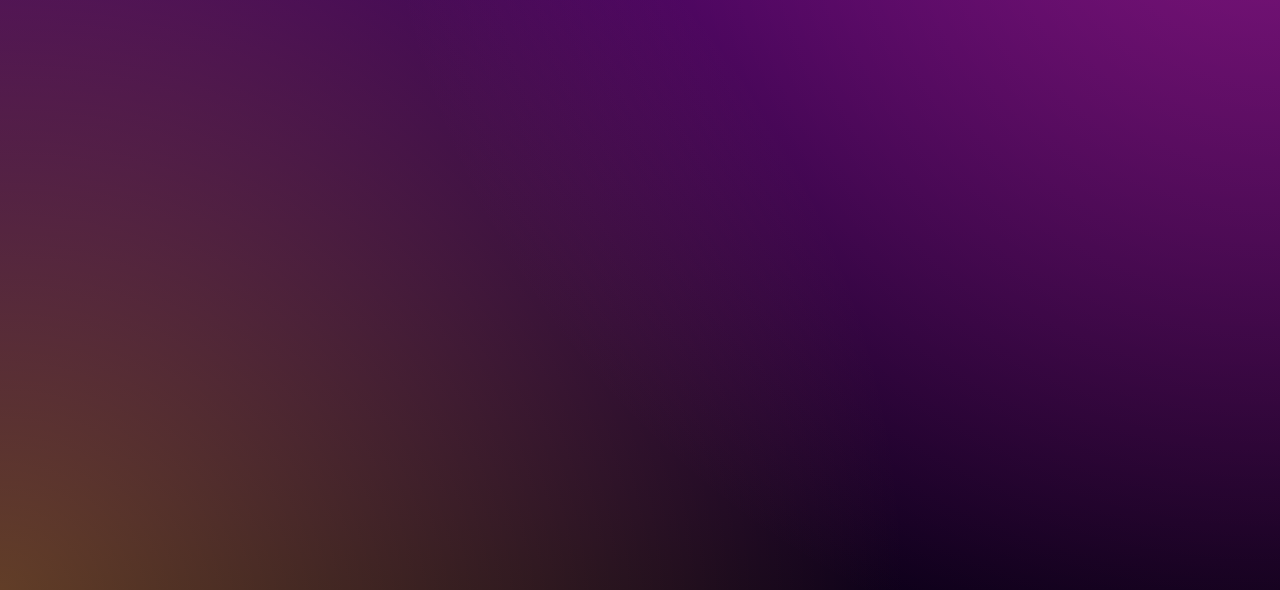
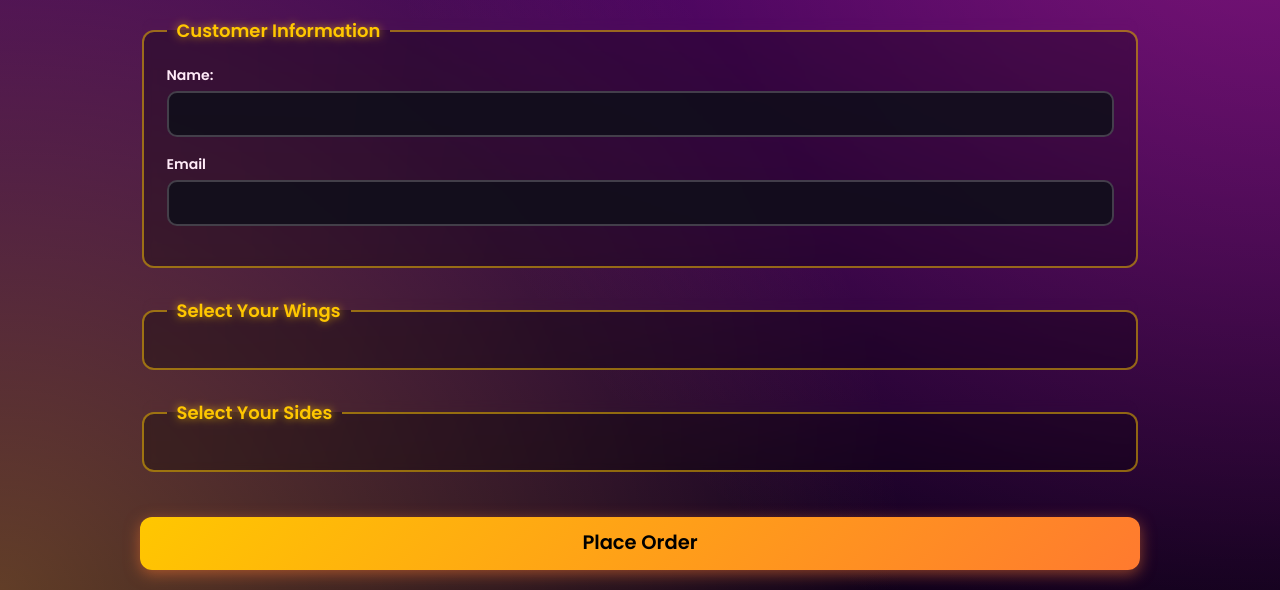
Before and after one commit to ejones29/funky-chicken-wing-shack, a Gatsby site in the folder gatsby-app/: page /order in a window 1280 px wide. Shown: the part 210-800 px from the top of the page. Built offline with nearby package versions, Linux system fonts and the light colour scheme; Gatsby itself is replaced by a stand-in of ours.

Commit message:
sets up scaffolding for Order page and adds useForm hook

```diff
--- /dev/null
+++ b/gatsby-app/src/hooks/useForm.ts
@@ -0,0 +1,29 @@
+import { useState } from "react";
+
+interface UpdateValueEvent {
+  target: {
+    name: string;
+    value: string;
+    type: string;
+  };
+}
+
+export default function useForm<T>(defaults: T) {
+  const [values, setValues] = useState<T>(defaults);
+
+  (event: UpdateValueEvent) => {
+    // check if it's a number and convert it
+    let value: string | number = event.target.value;
+    if (event.target.type === "number") {
+      value = parseInt(value);
+    }
+    setValues({
+      // copy the existing values into it
+      ...values,
+      // update the new value that changed
+      [event.target.name]: value,
+    });
+  };
+
+  return { values, setValues };
+}
--- a/gatsby-app/src/pages/order.tsx
+++ b/gatsby-app/src/pages/order.tsx
@@ -1,7 +1,45 @@
-import React from "react"
+import React from "react";
+import { useState } from "react";
+import useForm from "../hooks/useForm";
 
 export default function OrderPage() {
+  const { values, setValues } = useForm({
+    name: "",
+    email: "",
+  });
   return (
-    <div>Order</div>
-  )
+    <>
+      <h1>Order</h1>
+      <form>
+        <fieldset>
+          <legend>Customer Information</legend>
+          <label>
+            Name:
+            <input
+              type="text"
+              name="name"
+              value={values.name || ""}
+              onChange={(e) => setValues({ ...values, name: e.target.value })}
+            />
+          </label>
+          <label>
+            Email
+            <input
+              type="email"
+              name="email"
+              value={values.email || ""}
+              onChange={(e) => setValues({ ...values, email: e.target.value })}
+            />
+          </label>
+        </fieldset>
+        <fieldset>
+          <legend>Select Your Wings</legend>
+        </fieldset>
+        <fieldset>
+          <legend>Select Your Sides</legend>
+        </fieldset>
+        <button type="submit">Place Order</button>
+      </form>
+    </>
+  );
 }
--- a/gatsby-app/src/styles/global.css
+++ b/gatsby-app/src/styles/global.css
@@ -24,6 +24,119 @@ body {
 img {
   max-width: 100%;
   display: block;
+}
+
+/* -------------------------------
+   FORM WRAPPER
+--------------------------------*/
+form {
+  max-width: 1000px;
+  margin: 0 auto;
+  padding: 1rem 0;
+  color: white;
+}
+
+/* -------------------------------
+   FIELDSET + LEGEND
+--------------------------------*/
+fieldset {
+  border: 2px solid rgba(255, 199, 0, 0.5); /* neon gold */
+  border-radius: 12px;
+  padding: 1.5rem;
+  margin-bottom: 2rem;
+  background: rgba(0, 0, 0, 0.3);
+  backdrop-filter: blur(4px);
+}
+
+legend {
+  padding: 0 10px;
+  font-weight: 700;
+  font-size: 1.2rem;
+  color: #ffc700; /* neon gold */
+  text-shadow: 0 0 8px rgba(255, 199, 0, 0.7);
+}
+
+/* -------------------------------
+   LABELS
+--------------------------------*/
+label {
+  display: flex;
+  flex-direction: column;
+  margin-bottom: 1.2rem;
+  font-weight: 600;
+  color: #ffebf8;
+}
+
+/* -------------------------------
+   INPUTS
+--------------------------------*/
+input[type="text"],
+input[type="email"],
+input[type="number"],
+input[type="tel"] {
+  margin-top: 0.4rem;
+  padding: 0.8rem 1rem;
+  font-size: 1rem;
+  border-radius: 10px;
+  border: 2px solid rgba(255, 255, 255, 0.2);
+  background: rgba(15, 15, 25, 0.85);
+  color: #fff;
+  transition: all 0.2s ease;
+}
+
+input:focus {
+  outline: none;
+  border-color: #ff7a2f; /* neon orange */
+  box-shadow: 0 0 10px rgba(255, 122, 47, 0.7);
+}
+
+/* -------------------------------
+   SUBMIT BUTTON (Place Order)
+--------------------------------*/
+button[type="submit"] {
+  width: 100%;
+  margin-top: 1rem;
+  padding: 1rem 1.2rem;
+  font-size: 1.3rem;
+  font-weight: 700;
+  border: none;
+  border-radius: 12px;
+  cursor: pointer;
+  background: linear-gradient(135deg, #ffc700, #ff7a2f);
+  color: #000;
+  transition: all 0.2s ease;
+  text-shadow: none;
+  box-shadow: 0 4px 15px rgba(255, 122, 47, 0.5);
+}
+
+button[type="submit"]:hover {
+  transform: translateY(-2px);
+  box-shadow: 0 6px 20px rgba(255, 122, 47, 0.7);
+}
+
+button[type="submit"]:active {
+  transform: scale(0.97);
+}
+
+/* -------------------------------
+   FORM RESPONSIVE STYLING
+--------------------------------*/
+@media (max-width: 480px) {
+  h1 {
+    font-size: 2rem;
+  }
+
+  form {
+    padding: 1rem;
+  }
+
+  fieldset {
+    padding: 1rem;
+  }
+
+  button[type="submit"] {
+    font-size: 1.15rem;
+  }
 }
 
 button {
```
Also changed, not shown: gatsby-app/src/components/ActionButtons/ActionButtons.tsx (+10 -3 lines).
